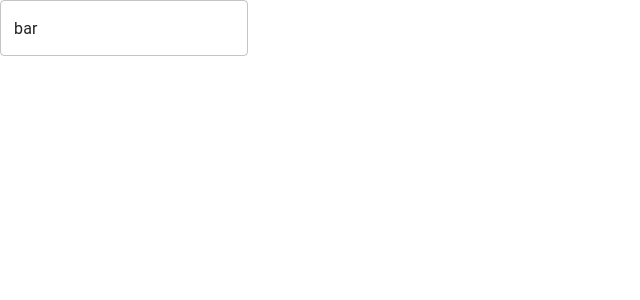
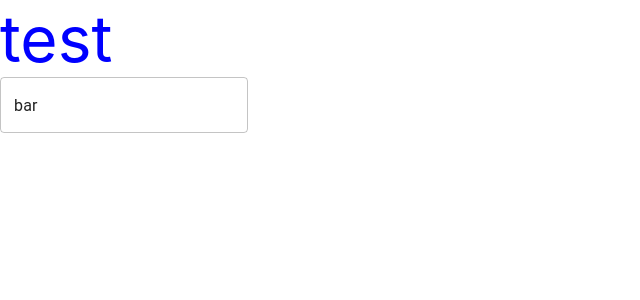
Before and after one commit to kasperski95/wieik-ssi-p, a React (Create React App) app in the folder client/: page / in a window 1280 px wide. Shown: the top 300 px of the page, without its empty margins (0-640 px from the left). Built offline with nearby package versions, Linux system fonts and the light colour scheme.

Commit message:
add css-in-tsx

```diff
--- a/client/package.json
+++ b/client/package.json
@@ -22,11 +22,14 @@
     ]
   },
   "dependencies": {
+    "@emotion/react": "^11.1.1",
     "@material-ui/core": "^4.11.0",
     "@types/react": "^16.9.56",
     "@types/react-dom": "^16.9.9",
+    "@types/react-jss": "^10.0.0",
     "react": "^17.0.1",
     "react-dom": "^17.0.1",
+    "react-jss": "^10.5.0",
     "react-scripts": "^3.4.4",
     "typescript": "^4.0.5",
     "web-vitals": "^0.2.4"
--- /dev/null
+++ b/client/src/components/test.tsx
@@ -0,0 +1,17 @@
+import React from 'react';
+import { createUseStyle, combine } from '@src/modules/css-in-jsx';
+
+export function Test() {
+  const styles = useStyle();
+
+  return <div style={combine([styles.container, styles.foo])}>test</div>;
+}
+
+const useStyle = createUseStyle((theme) => ({
+  container: {
+    fontSize: 64,
+  },
+  foo: {
+    color: 'blue',
+  },
+}));
--- a/client/src/main.tsx
+++ b/client/src/main.tsx
@@ -1,6 +1,7 @@
 import React from 'react';
 import { FormStates, useFormBloc } from './blocs/form';
 import { TextFormField } from './components/form-fields/text-form-field';
+import { Test } from './components/test';
 import { Bloc, BlocBuilder } from './modules/react-bloc';
 
 export function App() {
@@ -12,6 +13,7 @@ export function App() {
 
   return (
     <React.Fragment>
+      <Test />
       <BlocBuilder
         bloc={bloc}
         builder={(state) => {
--- /dev/null
+++ b/client/src/modules/css-in-jsx/combine.ts
@@ -0,0 +1,7 @@
+import React from 'react';
+
+export function combine(styles: React.CSSProperties[]) {
+  return styles.reduce((acc, style) => {
+    return { ...acc, ...style };
+  }, {} as React.CSSProperties);
+}
--- /dev/null
+++ b/client/src/modules/css-in-jsx/create-use-style.ts
@@ -0,0 +1,12 @@
+import React from 'react';
+import { Theme } from './types';
+
+const ThemeContext = React.createContext({} as Theme);
+
+export const ThemeProvider = ThemeContext.Provider;
+
+export function createUseStyle<
+  T extends { [key: string]: React.CSSProperties }
+>(stylesFactory: (theme: Theme) => T) {
+  return () => stylesFactory(React.useContext(ThemeContext));
+}
--- /dev/null
+++ b/client/src/modules/css-in-jsx/index.ts
@@ -0,0 +1,3 @@
+export { createUseStyle } from './create-use-style';
+export type { Theme } from './types';
+export { combine } from './combine';
--- /dev/null
+++ b/client/src/modules/css-in-jsx/types.ts
@@ -0,0 +1,20 @@
+type Color = string;
+
+export interface ColorGroup {
+  main: Color;
+  weak: Color;
+  strong: Color;
+}
+
+export interface MiniTheme extends ColorGroup {
+  contrast: ColorGroup;
+}
+
+export interface Theme {
+  primary: MiniTheme;
+  secondary: MiniTheme;
+  accent: MiniTheme;
+  divider: {
+    main: Color;
+  };
+}
```
Also changed, not shown: 1 other file (tests, documents, lock files or other folders).
